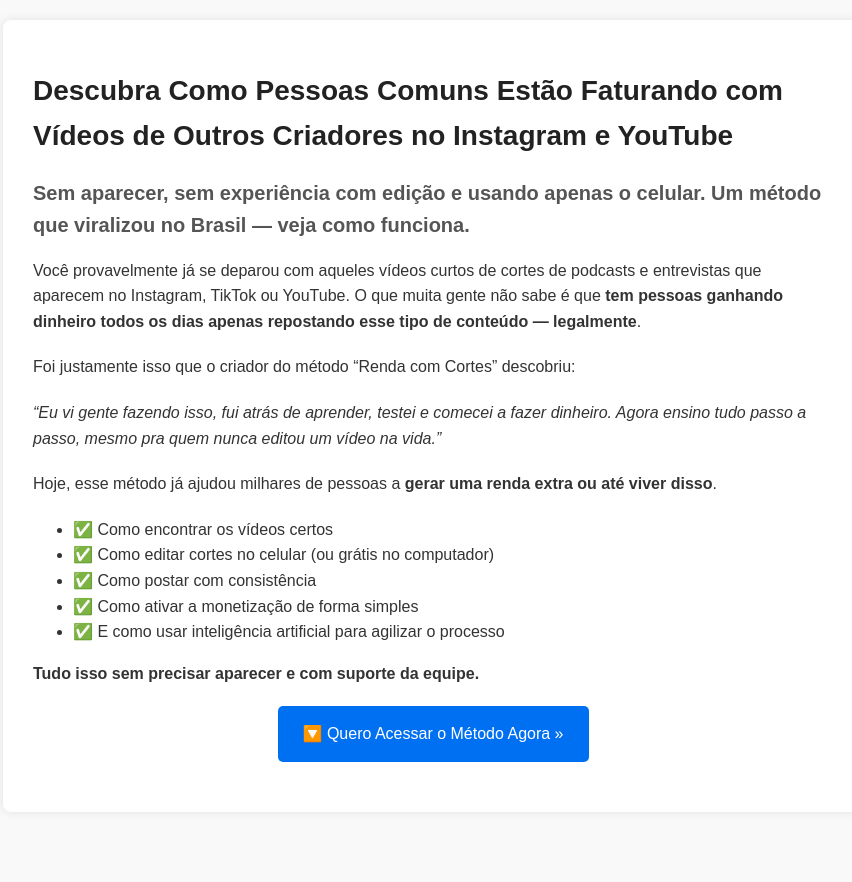
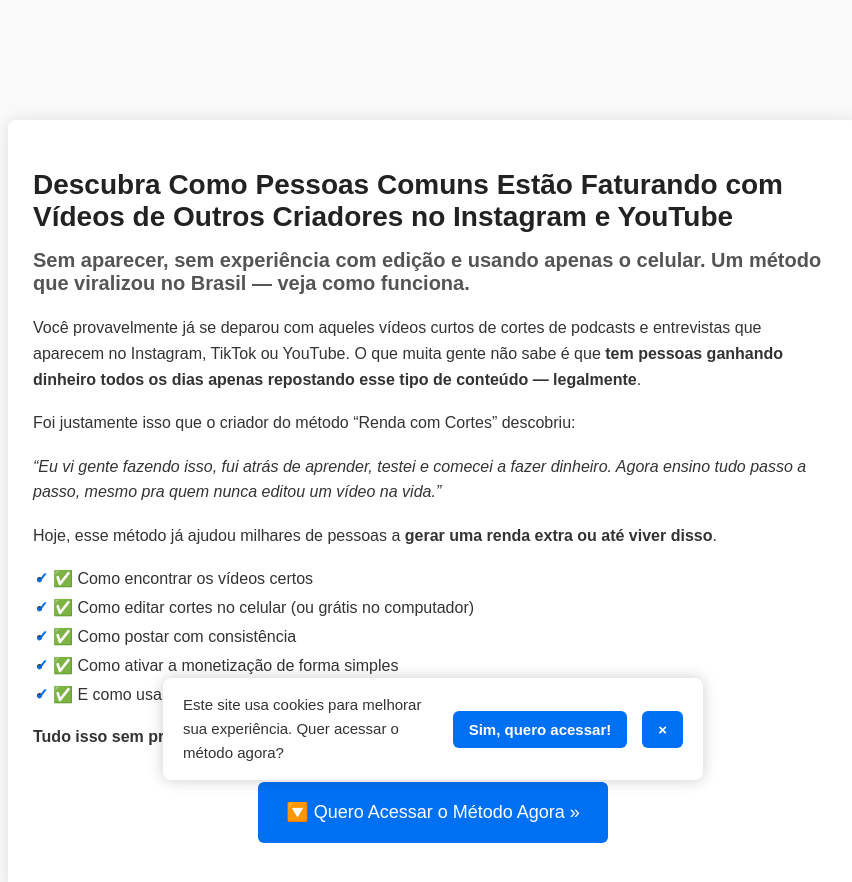
Before and after one commit to achadigital/pressel-renda-cortes, a plain HTML site: page index.html in a window 1280 px wide. Shown: the whole page, without its empty margins (207-1059 px from the left). Before the commit the page ends 832 px from the top, so only its background shows below. Drawn offline with Linux system fonts and the light colour scheme.

Commit message:
Add files via upload

```diff
--- a/index.html
+++ b/index.html
@@ -2,21 +2,127 @@
 <!DOCTYPE html>
 <html lang="pt-BR">
 <head>
-    <meta charset="UTF-8">
+<meta charset="UTF-8" />
+<meta name="viewport" content="width=device-width, initial-scale=1" />
 <title>Renda com Cortes - Mide Digital</title>
-    <meta name="viewport" content="width=device-width, initial-scale=1">
 <style>
-        body { font-family: Arial, sans-serif; background: #f9f9f9; color: #333; margin: 0; padding: 20px; line-height: 1.6; }
-        .container { max-width: 800px; margin: auto; background: #fff; padding: 30px; border-radius: 8px; box-shadow: 0 0 10px rgba(0,0,0,0.1); }
-        h1 { color: #222; font-size: 28px; }
-        h2 { font-size: 20px; color: #555; }
-        p { margin-bottom: 20px; }
-        .button { display: inline-block; background: #0070f3; color: #fff; padding: 15px 25px; text-decoration: none; border-radius: 5px; font-size: 16px; transition: background 0.3s; }
-        .button:hover { background: #0059c1; }
+  body {
+    font-family: Arial, sans-serif;
+    background: #f9f9f9;
+    margin: 0;
+    padding: 0;
+    color: #333;
+  }
+  .container {
+    max-width: 800px;
+    margin: 120px auto 40px;
+    background: #fff;
+    padding: 30px 25px;
+    border-radius: 8px;
+    box-shadow: 0 0 15px rgba(0,0,0,0.1);
+  }
+  h1 {
+    color: #222;
+    font-size: 28px;
+    margin-bottom: 10px;
+  }
+  h2 {
+    color: #555;
+    font-size: 20px;
+    margin-bottom: 20px;
+  }
+  p {
+    margin-bottom: 18px;
+    line-height: 1.6;
+  }
+  ul {
+    margin: 20px 0;
+    padding-left: 20px;
+  }
+  ul li {
+    margin-bottom: 10px;
+    position: relative;
+  }
+  ul li::before {
+    content: "✓";
+    color: #0070f3;
+    font-weight: bold;
+    margin-right: 10px;
+    position: absolute;
+    left: -18px;
+    top: 0;
+  }
+  a.button {
+    display: inline-block;
+    background: #0070f3;
+    color: #fff;
+    padding: 16px 28px;
+    font-size: 18px;
+    text-decoration: none;
+    border-radius: 6px;
+    transition: background-color 0.3s ease;
+    margin-top: 15px;
+  }
+  a.button:hover {
+    background: #0059c1;
+  }
+  #cookiePopup {
+    position: fixed;
+    bottom: 20px;
+    left: 20px;
+    right: 20px;
+    background: #fff;
+    box-shadow: 0 0 15px rgba(0,0,0,0.2);
+    padding: 15px 20px;
+    border-radius: 8px;
+    display: flex;
+    align-items: center;
+    justify-content: space-between;
+    max-width: 500px;
+    margin: 0 auto;
+    font-size: 15px;
+    z-index: 9999;
+  }
+  #cookiePopup p {
+    margin: 0;
+    flex: 1;
+    padding-right: 10px;
+    color: #333;
+  }
+  #cookiePopup button, #cookiePopup a {
+    background: #0070f3;
+    color: #fff;
+    border: none;
+    padding: 10px 16px;
+    border-radius: 6px;
+    font-weight: 600;
+    cursor: pointer;
+    text-decoration: none;
+    font-size: 15px;
+  }
+  #cookiePopup button:hover, #cookiePopup a:hover {
+    background: #0059c1;
+  }
+  #cookieClose {
+    background: transparent;
+    color: #777;
+    font-size: 22px;
+    font-weight: bold;
+    border: none;
+    cursor: pointer;
+    margin-left: 15px;
+  }
 </style>
 </head>
 <body>
-    <div class="container">
+
+<div id="cookiePopup">
+  <p>Este site usa cookies para melhorar sua experiência. Quer acessar o método agora?</p>
+  <a href="https://app.kirvano.com/affiliate/97437e7c-b83d-45f4-8076-8278aff86169" target="_blank" rel="noopener" id="cookieAccept">Sim, quero acessar!</a>
+  <button id="cookieClose" aria-label="Fechar popup">&times;</button>
+</div>
+
+<div class="container" id="presselContent">
   <h1>Descubra Como Pessoas Comuns Estão Faturando com Vídeos de Outros Criadores no Instagram e YouTube</h1>
   <h2>Sem aparecer, sem experiência com edição e usando apenas o celular. Um método que viralizou no Brasil — veja como funciona.</h2>
   <p>Você provavelmente já se deparou com aqueles vídeos curtos de cortes de podcasts e entrevistas que aparecem no Instagram, TikTok ou YouTube. O que muita gente não sabe é que <strong>tem pessoas ganhando dinheiro todos os dias apenas repostando esse tipo de conteúdo — legalmente</strong>.</p>
@@ -32,8 +138,18 @@
   </ul>
   <p><strong>Tudo isso sem precisar aparecer e com suporte da equipe.</strong></p>
   <p style="text-align: center;">
-            <a class="button" href="SEU_LINK_DE_AFILIADO_AQUI" target="_blank">🔽 Quero Acessar o Método Agora »</a>
+    <a class="button" href="https://app.kirvano.com/affiliate/97437e7c-b83d-45f4-8076-8278aff86169" target="_blank" rel="noopener">🔽 Quero Acessar o Método Agora »</a>
   </p>
 </div>
+
+<script>
+  const popup = document.getElementById('cookiePopup');
+  const closeBtn = document.getElementById('cookieClose');
+
+  closeBtn.addEventListener('click', () => {
+    popup.style.display = 'none';
+  });
+</script>
+
 </body>
 </html>
```
Lines whose indentation alone changed are shown as unchanged.
